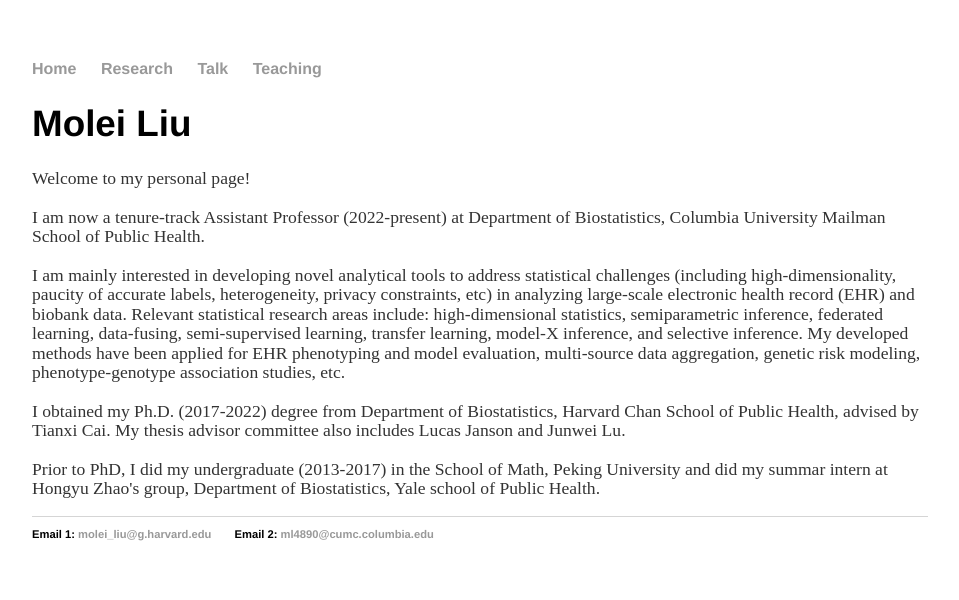
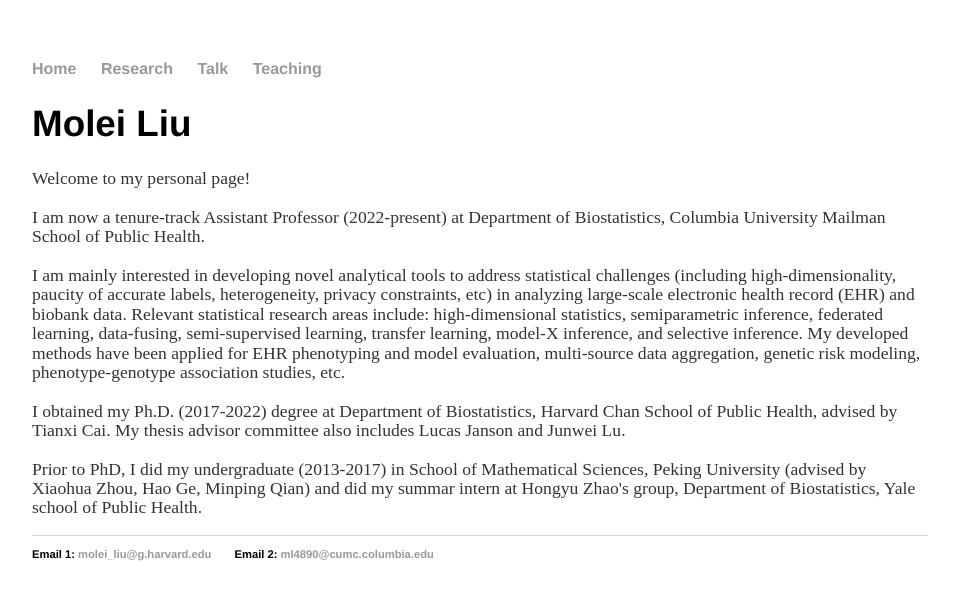
Before and after one commit to moleibobliu/moleibobliu.github.io, a Jekyll site: the page built from index.html, in a window 1280 px wide. Shown: the top 600 px of the page, without its empty margins (160-1119 px from the left). Built offline with Jekyll 4.4.1, drawn with Linux system fonts in a browser that asks for light colours.

Commit message:
Update index.html

```diff
--- a/index.html
+++ b/index.html
@@ -16,10 +16,11 @@
 		My developed methods have been applied for EHR phenotyping and model evaluation, multi-source data aggregation, genetic risk modeling,
 		phenotype-genotype association studies, etc.
 		<br />
-		<br /> I obtained my Ph.D. (2017-2022) degree from Department of Biostatistics, Harvard Chan School of Public Health, advised by Tianxi Cai.
+		<br /> I obtained my Ph.D. (2017-2022) degree at Department of Biostatistics, Harvard Chan School of Public Health, advised by Tianxi Cai.
 		My thesis advisor committee also includes Lucas Janson and Junwei Lu.
 		<br />
-		<br />Prior to PhD, I did my undergraduate (2013-2017) in the School of Math, Peking University and did my summar intern at Hongyu Zhao's group,
+		<br />Prior to PhD, I did my undergraduate (2013-2017) in School of Mathematical Sciences,
+		Peking University (advised by Xiaohua Zhou, Hao Ge, Minping Qian) and did my summar intern at Hongyu Zhao's group,
 		 Department of Biostatistics, Yale school of Public Health.
 
 		 </h1>
```
